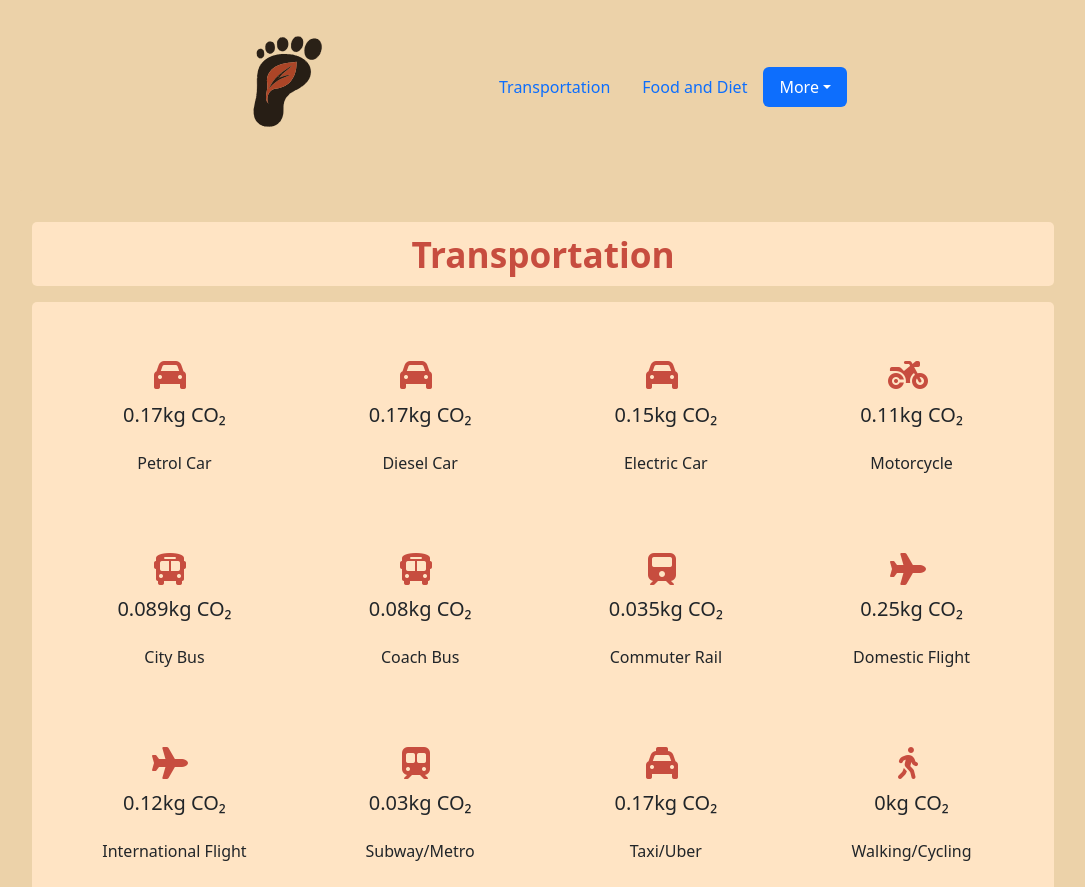
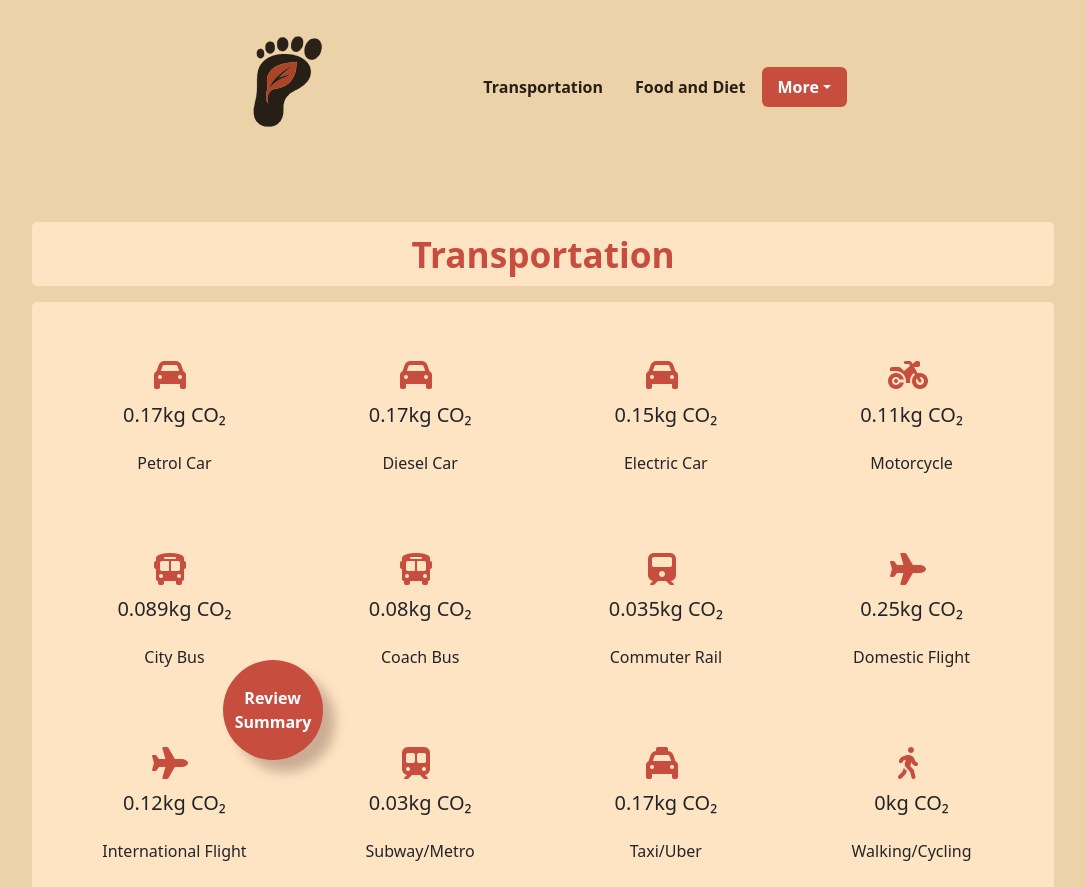
Before and after one commit to phiweCode/Carbon-Footprint-Logger, a website with bundled scripts: page index.html in a window 1280 px wide. Shown: the top 887 px of the page, without its empty margins (97-1182 px from the left). Built offline with nearby package versions, Linux system fonts and the light colour scheme.

Commit message:
added the review summary button

```diff
--- a/index.html
+++ b/index.html
@@ -59,7 +59,7 @@
             data-bs-smooth-scroll="true" class="scrollspy-example p-3 rounded-2 form-sections" tabindex="0">
           </div>
 
-          <button id="submit" type="submit" class="btn btn-primary"> Submit</button>
+          <button id="submit" type="submit" class="submit-btn btn">Review Summary </button>
         </form>
       </section>
 
--- a/src/styles/styles.css
+++ b/src/styles/styles.css
@@ -1,6 +1,6 @@
 body {
     position: relative;
-    height: 100vh;
+    max-height: 100vh;
     background-color: #ecd2a9 !important;
 }
 .btn span {
@@ -58,7 +58,7 @@ i {
     width: 100vw;
 }
 
-.scrollspy-example {
+.scrollspy-example  {
       background-color: #ecd2a9 !important;
 }
 
@@ -66,3 +66,32 @@ i {
 width: 50%;
  background-color: #ecd2a9 !important;
 }
+
+.btn-custom-color {
+  color: #271e15 !important;
+  font-weight: 600 !important;
+}
+
+.active {
+   background-color:  #c74d3f !important;
+   color: white !important;
+   font-weight: bolder !important;
+}
+
+form {
+  position: relative;
+}
+
+.submit-btn {
+  bottom: 5vh;
+  left: 25%;
+  position: sticky;
+  border: none;
+  background-color: #c74d3f !important;
+  color: white !important;
+  font-weight: bolder !important;
+  border-radius: 50% !important;
+  height: 100px;
+  width: 100px;
+  box-shadow:  12px 12px 12px #300c0841;
+}
```
